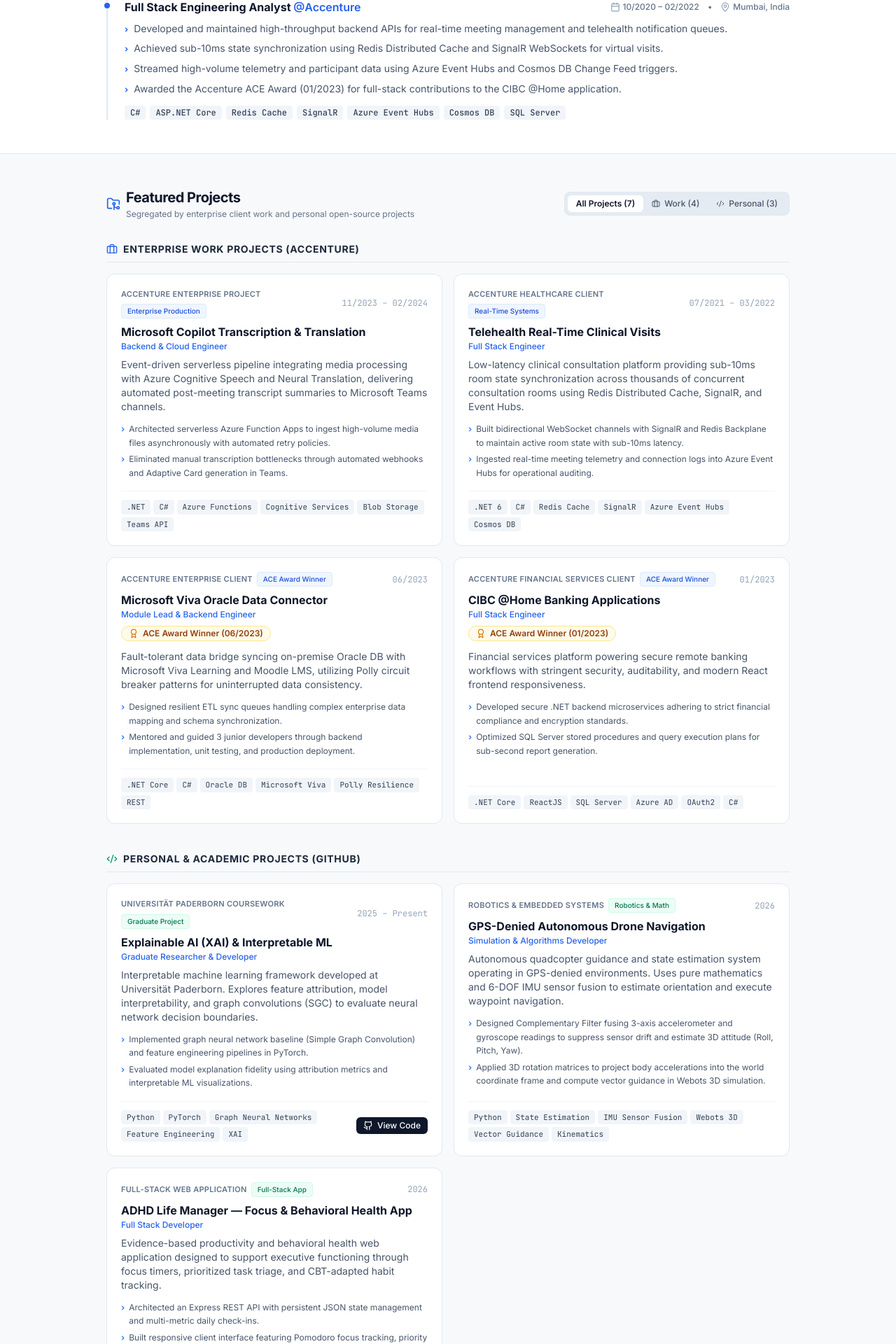
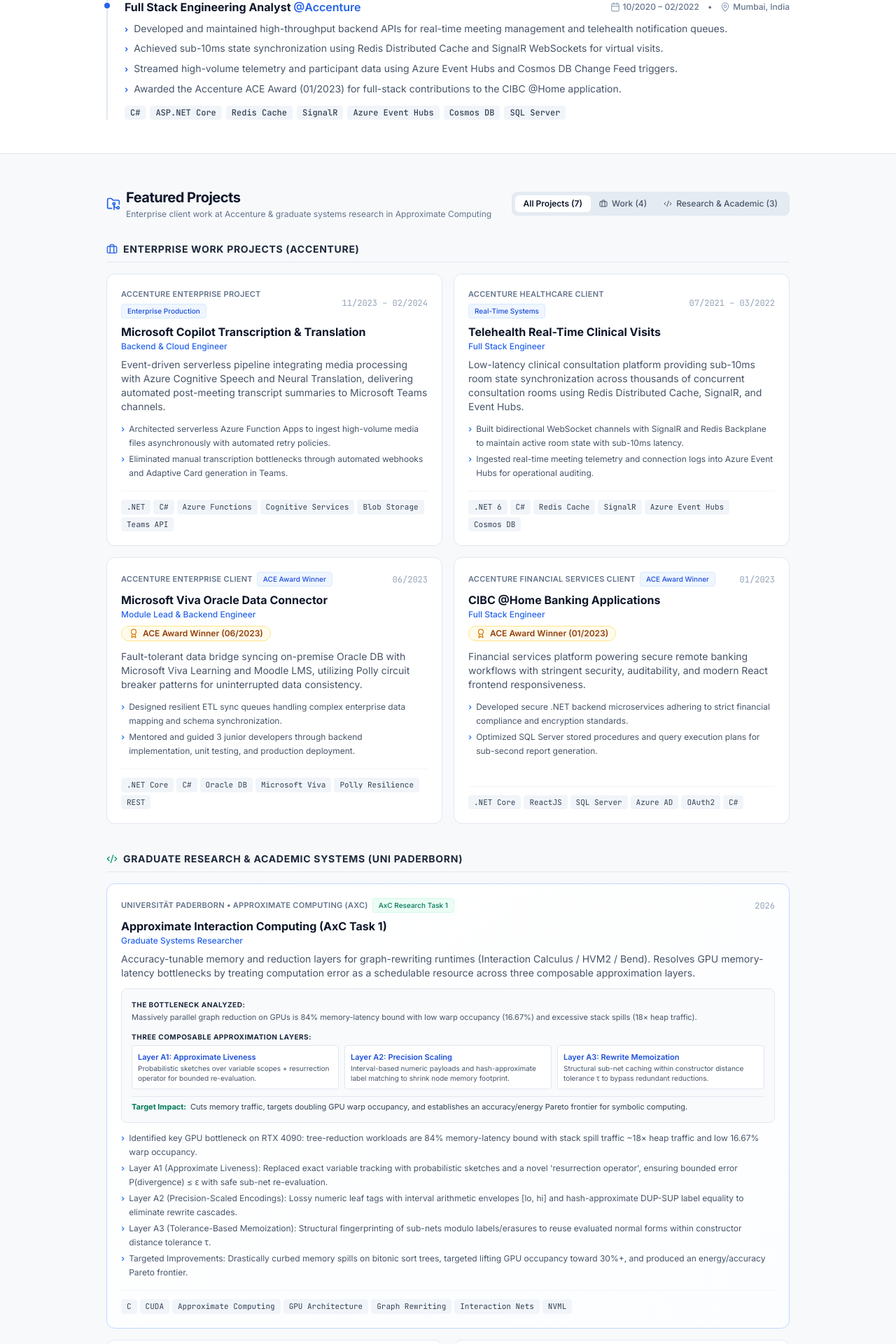
Before and after one commit to KkishanN/KkishanN, a React (Vite) app: page / in a window 1280 px wide. Shown: the part 879-2799 px from the top of the page at 70% size. Built offline with nearby package versions, Linux system fonts and the light colour scheme.

Commit message:
feat: integrate detailed AxC Task 1 (Approximate Interaction Computing) and AxC Task 2 into portfolio

```diff
--- a/src/components/ProjectsSection.tsx
+++ b/src/components/ProjectsSection.tsx
@@ -1,6 +1,6 @@
 import React, { useState } from 'react';
 import { PORTFOLIO_DATA, Project } from '../data/portfolioData';
-import { FolderGit2, Briefcase, Code2, Github, ExternalLink, Award, CheckCircle2 } from 'lucide-react';
+import { FolderGit2, Briefcase, Code2, Github, ExternalLink, Award, Layers, Sparkles } from 'lucide-react';
 
 export const ProjectsSection: React.FC = () => {
   const [activeTab, setActiveTab] = useState<'all' | 'work' | 'personal'>('all');
@@ -8,10 +8,17 @@
   const showWork = activeTab === 'all' || activeTab === 'work';
   const showPersonal = activeTab === 'all' || activeTab === 'personal';
 
-  const renderProjectCard = (proj: Project) => (
+  const renderProjectCard = (proj: Project) => {
+    const isAxCTask1 = proj.id === 'axc-task1';
+
+    return (
       <div
         key={proj.id}
-      className="p-5 rounded-xl bg-white border border-slate-200 hover:border-slate-300 transition-all shadow-2xs hover:shadow-xs flex flex-col justify-between"
+        className={`p-5 rounded-xl bg-white border transition-all shadow-2xs hover:shadow-xs flex flex-col justify-between ${
+          isAxCTask1
+            ? 'border-blue-200 md:col-span-2 bg-gradient-to-br from-white to-blue-50/20'
+            : 'border-slate-200 hover:border-slate-300'
+        }`}
       >
         <div>
           {/* Top Context & Timeline */}
@@ -53,6 +60,39 @@
             {proj.description}
           </p>
 
+          {/* Extended Details Box for AxC Task 1 */}
+          {proj.extendedDetails && (
+            <div className="my-3 p-3.5 rounded-lg bg-slate-50 border border-slate-200 text-xs space-y-2.5">
+              <div>
+                <span className="font-bold text-slate-800 uppercase tracking-wider text-[10px] block mb-0.5">
+                  The Bottleneck Analyzed:
+                </span>
+                <p className="text-slate-600 leading-relaxed text-[11px]">
+                  {proj.extendedDetails.problem}
+                </p>
+              </div>
+
+              <div>
+                <span className="font-bold text-slate-800 uppercase tracking-wider text-[10px] block mb-1">
+                  Three Composable Approximation Layers:
+                </span>
+                <div className="grid grid-cols-1 sm:grid-cols-3 gap-2">
+                  {proj.extendedDetails.layers.map((layer, lIdx) => (
+                    <div key={lIdx} className="p-2 rounded bg-white border border-slate-200">
+                      <p className="font-semibold text-blue-700 text-[11px] mb-0.5">{layer.name}</p>
+                      <p className="text-slate-600 text-[10px] leading-snug">{layer.detail}</p>
+                    </div>
+                  ))}
+                </div>
+              </div>
+
+              <div className="pt-1.5 border-t border-slate-200 text-[11px] text-slate-700 flex items-center gap-1.5">
+                <span className="font-bold text-emerald-700">Target Impact:</span>
+                <span>{proj.extendedDetails.impact}</span>
+              </div>
+            </div>
+          )}
+
           {/* Key Highlights */}
           {proj.highlights && proj.highlights.length > 0 && (
             <ul className="space-y-1 mb-4 text-xs text-slate-600">
@@ -93,6 +133,7 @@
         </div>
       </div>
     );
+  };
 
   return (
     <section id="projects" className="py-12 border-b border-slate-200 bg-slate-50/50">
@@ -107,7 +148,7 @@
                 Featured Projects
               </h2>
               <p className="text-xs text-slate-500 mt-0.5">
-                Segregated by enterprise client work and personal open-source projects
+                Enterprise client work at Accenture & graduate systems research in Approximate Computing
               </p>
             </div>
           </div>
@@ -144,7 +185,7 @@
               }`}
             >
               <Code2 className="w-3 h-3" />
-              <span>Personal ({PORTFOLIO_DATA.personalProjects.length})</span>
+              <span>Research & Academic ({PORTFOLIO_DATA.personalProjects.length})</span>
             </button>
           </div>
         </div>
@@ -166,14 +207,14 @@
           </div>
         )}
 
-        {/* 2. Personal & Open-Source Projects Subsection */}
+        {/* 2. Personal & Academic Research Subsection */}
         {showPersonal && (
           <div>
             {activeTab === 'all' && (
               <div className="flex items-center gap-2 mb-4 pb-2 border-b border-slate-200">
                 <Code2 className="w-4 h-4 text-emerald-600" />
                 <h3 className="text-sm font-bold text-slate-800 uppercase tracking-wider">
-                  Personal & Academic Projects (GitHub)
+                  Graduate Research & Academic Systems (Uni Paderborn)
                 </h3>
               </div>
             )}
--- a/src/data/portfolioData.ts
+++ b/src/data/portfolioData.ts
@@ -11,6 +11,11 @@
   github?: string;
   award?: string;
   badge: string;
+  extendedDetails?: {
+    problem: string;
+    layers: { name: string; detail: string }[];
+    impact: string;
+  };
 }
 
 export interface Experience {
@@ -26,7 +31,7 @@
   personal: {
     name: "Kishan Nadageri",
     title: "Software Engineer",
-    headline: "Full Stack Software Engineer with 3.5+ years of enterprise experience in .NET, Microsoft Azure Cloud, and Distributed Real-Time Systems, complemented by graduate work in Explainable AI, Sensor Fusion, and Full-Stack Engineering.",
+    headline: "Full Stack Software Engineer with 3.5+ years of enterprise experience in .NET, Microsoft Azure Cloud, and Distributed Real-Time Systems, complemented by graduate research in Approximate Computing (AxC) and Explainable AI.",
     email: "kishannadageri06@gmail.com",
     phone: "+91-8904526667",
     location: "India",
@@ -138,8 +143,35 @@
     }
   ] as Project[],
 
-  // Refined Personal, Academic & System Engineering Projects
+  // Refined Personal & Academic Projects (XAI + AxC Task 1 Deep Dive + AxC Hardware Reducer)
   personalProjects: [
+    {
+      id: "axc-task1",
+      title: "Approximate Interaction Computing (AxC Task 1)",
+      projectType: "personal",
+      clientOrContext: "Universität Paderborn • Approximate Computing (AxC)",
+      role: "Graduate Systems Researcher",
+      timeline: "2026",
+      description: "Accuracy-tunable memory and reduction layers for graph-rewriting runtimes (Interaction Calculus / HVM2 / Bend). Resolves GPU memory-latency bottlenecks by treating computation error as a schedulable resource across three composable approximation layers.",
+      highlights: [
+        "Identified key GPU bottleneck on RTX 4090: tree-reduction workloads are 84% memory-latency bound with stack spill traffic ~18× heap traffic and low 16.67% warp occupancy.",
+        "Layer A1 (Approximate Liveness): Replaced exact variable tracking with probabilistic sketches and a novel 'resurrection operator', ensuring bounded error P(divergence) ≤ ε with safe sub-net re-evaluation.",
+        "Layer A2 (Precision-Scaled Encodings): Lossy numeric leaf tags with interval arithmetic envelopes [lo, hi] and hash-approximate DUP-SUP label equality to eliminate rewrite cascades.",
+        "Layer A3 (Tolerance-Based Memoization): Structural fingerprinting of sub-nets modulo labels/erasures to reuse evaluated normal forms within constructor distance tolerance τ.",
+        "Targeted Improvements: Drastically curbed memory spills on bitonic sort trees, targeted lifting GPU occupancy toward 30%+, and produced an energy/accuracy Pareto frontier."
+      ],
+      technologies: ["C", "CUDA", "Approximate Computing", "GPU Architecture", "Graph Rewriting", "Interaction Nets", "NVML"],
+      badge: "AxC Research Task 1",
+      extendedDetails: {
+        problem: "Massively parallel graph reduction on GPUs is 84% memory-latency bound with low warp occupancy (16.67%) and excessive stack spills (18× heap traffic).",
+        layers: [
+          { name: "Layer A1: Approximate Liveness", detail: "Probabilistic sketches over variable scopes + resurrection operator for bounded re-evaluation." },
+          { name: "Layer A2: Precision Scaling", detail: "Interval-based numeric payloads and hash-approximate label matching to shrink node memory footprint." },
+          { name: "Layer A3: Rewrite Memoization", detail: "Structural sub-net caching within constructor distance tolerance τ to bypass redundant reductions." }
+        ],
+        impact: "Cuts memory traffic, targets doubling GPU warp occupancy, and establishes an accuracy/energy Pareto frontier for symbolic computing."
+      }
+    },
     {
       id: "xai-framework",
       title: "Explainable AI (XAI) & Interpretable ML",
@@ -157,34 +189,20 @@
       badge: "Graduate Project"
     },
     {
-      id: "gps-denied-drone",
-      title: "GPS-Denied Autonomous Drone Navigation",
+      id: "axc-task2",
+      title: "Spatial Hardware Reducer on Reconfigurable Fabric (AxC Task 2)",
       projectType: "personal",
-      clientOrContext: "Robotics & Embedded Systems",
-      role: "Simulation & Algorithms Developer",
+      clientOrContext: "Universität Paderborn • Computer Architecture",
+      role: "Hardware Architecture & Design",
       timeline: "2026",
-      description: "Autonomous quadcopter guidance and state estimation system operating in GPS-denied environments. Uses pure mathematics and 6-DOF IMU sensor fusion to estimate orientation and execute waypoint navigation.",
+      description: "Hardware reducer architecture for interaction nets mapped onto FPGA reconfigurable fabric. Implements graph-rewriting rules as parallel hardware blocks with on-chip BRAM net memory, eliminating von Neumann fetch/decode overheads.",
       highlights: [
-        "Designed Complementary Filter fusing 3-axis accelerometer and gyroscope readings to suppress sensor drift and estimate 3D attitude (Roll, Pitch, Yaw).",
-        "Applied 3D rotation matrices to project body accelerations into the world coordinate frame and compute vector guidance in Webots 3D simulation."
+        "Exploited the natural locality of interaction nets: every rewrite touches only connected nodes and edges with zero global scheduling conflicts.",
+        "Modeled packed 32-bit IC node memory directly in on-chip Block RAM (BRAM) using message-passing reduction logic.",
+        "Evaluated spatial hardware throughput (interactions per second) and energy efficiency against CPU and GPU baselines."
       ],
-      technologies: ["Python", "State Estimation", "IMU Sensor Fusion", "Webots 3D", "Vector Guidance", "Kinematics"],
-      badge: "Robotics & Math"
-    },
-    {
-      id: "adhd-life-manager",
-      title: "ADHD Life Manager — Focus & Behavioral Health App",
-      projectType: "personal",
-      clientOrContext: "Full-Stack Web Application",
-      role: "Full Stack Developer",
-      timeline: "2026",
-      description: "Evidence-based productivity and behavioral health web application designed to support executive functioning through focus timers, prioritized task triage, and CBT-adapted habit tracking.",
-      highlights: [
-        "Architected an Express REST API with persistent JSON state management and multi-metric daily check-ins.",
-        "Built responsive client interface featuring Pomodoro focus tracking, priority task decomposition, and streak pattern analytics."
-      ],
-      technologies: ["JavaScript", "Node.js", "Express.js", "REST APIs", "State Management", "CSS3"],
-      badge: "Full-Stack App"
+      technologies: ["C++", "Verilog/VHDL", "FPGA BRAM", "Hardware Synthesis", "Spatial Computing", "Interaction Calculus"],
+      badge: "AxC Research Task 2"
     }
   ] as Project[],
 
@@ -206,8 +224,8 @@
       skills: ["Redis Distributed Cache", "SignalR (WebSockets)", "Microsoft SQL Server", "Cosmos DB / NoSQL", "Event-Driven Pub/Sub"]
     },
     {
-      title: "AI, Tools & Methods",
-      skills: ["Explainable AI (XAI)", "PyTorch", "ReactJS", "Git & GitHub", "CI/CD", "Agile / Scrum"]
+      title: "Research & Systems Tools",
+      skills: ["Approximate Computing (AxC)", "Explainable AI (XAI)", "PyTorch", "CUDA & GPU Architecture", "Git & GitHub", "CI/CD"]
     }
   ],
 
@@ -217,7 +235,7 @@
       institution: "Universität Paderborn",
       location: "Paderborn, Germany",
       period: "04/2024 – Present",
-      note: "Focusing on distributed systems, software architecture, and explainable machine learning."
+      note: "Focusing on Approximate Computing (AxC), Distributed Systems, High-Performance Architecture, and Explainable AI."
     },
     {
       degree: "Bachelor of Engineering in Information Science",
```
Also changed, not shown: 1 other file (tests, documents, lock files or other folders). Lines whose indentation alone changed are shown as unchanged.
